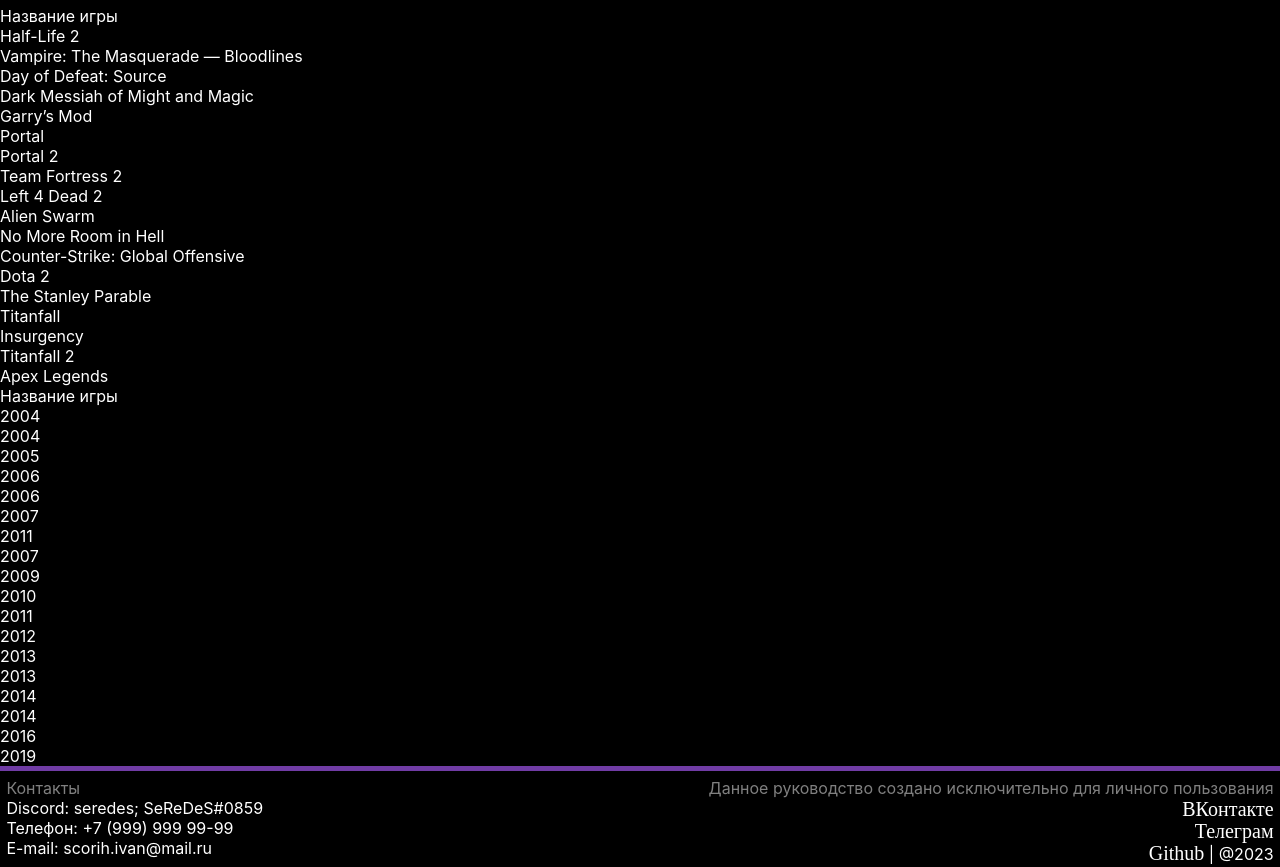
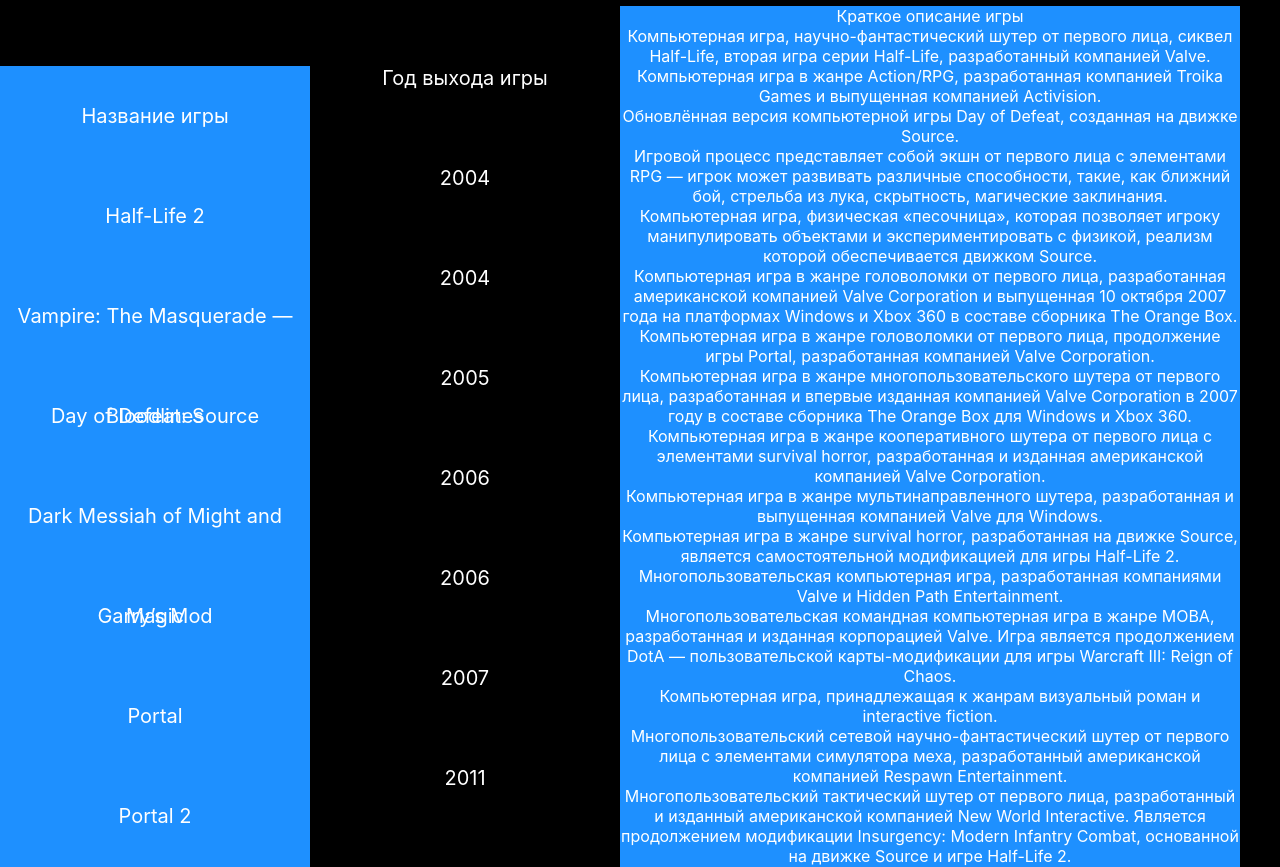
Before and after one commit to Scorih/PRW2_SIA, a React (Create React App) app: page /home_page in a window 1280 px wide. Shown: the part 1380-2247 px from the top of the page. Built offline with nearby package versions, Linux system fonts and the light colour scheme.

Commit message:
Сохранил наработки таблицы

```diff
--- a/src/pages/home_page/index.jsx
+++ b/src/pages/home_page/index.jsx
@@ -15,47 +15,70 @@ const HomePage = () => {
               Долгие годы жизни движка и большое число его любителей создали огромную базу в виде подробной документации.</div>
             <div className="popimg"><img src={'./assets/images/charts.png'} style={{width:100+"%"}} alt="charts" /></div>
         </div>
-        <div className='firstLineTable'>
-            <div>Название игры</div>
-            <div>Half-Life 2</div>
-            <div>Vampire: The Masquerade — Bloodlines</div>
-            <div>Day of Defeat: Source</div>
-            <div>Dark Messiah of Might and Magic</div>
-            <div>Garry’s Mod</div>
-            <div>Portal</div>
-            <div>Portal 2</div>
-            <div>Team Fortress 2</div>
-            <div>Left 4 Dead 2</div>
-            <div>Alien Swarm</div>
-            <div>No More Room in Hell</div>
-            <div>Counter-Strike: Global Offensive</div>
-            <div>Dota 2</div>
-            <div>The Stanley Parable</div>
-            <div>Titanfall</div>
-            <div>Insurgency</div>
-            <div>Titanfall 2</div>
-            <div>Apex Legends</div>
-        </div>
-        <div className='secondLineTable'>
-            <div>Название игры</div>
-            <div>2004</div>
-            <div>2004</div>
-            <div>2005</div>
-            <div>2006</div>
-            <div>2006</div>
-            <div>2007</div>
-            <div>2011</div>
-            <div>2007</div>
-            <div>2009</div>
-            <div>2010</div>
-            <div>2011</div>
-            <div>2012</div>
-            <div>2013</div>
-            <div>2013</div>
-            <div>2014</div>
-            <div>2014</div>
-            <div>2016</div>
-            <div>2019</div>
+        <div className='table'>
+            <div className='firstLineTable'>
+                <div className='smallGrid'>Название игры</div>
+                <div className='smallGrid'>Half-Life 2</div>
+                <div className='smallGrid'>Vampire: The Masquerade — Bloodlines</div>
+                <div className='smallGrid'>Day of Defeat: Source</div>
+                <div className='smallGrid'>Dark Messiah of Might and Magic</div>
+                <div className='smallGrid'>Garry’s Mod</div>
+                <div className='smallGrid'>Portal</div>
+                <div className='smallGrid'>Portal 2</div>
+                <div className='smallGrid'>Team Fortress 2</div>
+                <div className='smallGrid'>Left 4 Dead 2</div>
+                <div className='smallGrid'>Alien Swarm</div>
+                <div className='smallGrid'>No More Room in Hell</div>
+                <div className='smallGrid'>Counter-Strike: Global Offensive</div>
+                <div className='smallGrid'>Dota 2</div>
+                <div className='smallGrid'>The Stanley Parable</div>
+                <div className='smallGrid'>Titanfall</div>
+                <div className='smallGrid'>Insurgency</div>
+                <div className='smallGrid'>Titanfall 2</div>
+                <div className='smallGrid'>Apex Legends</div>
+            </div>
+            <div className='secondLineTable'>
+                <div className='smallGrid'>Год выхода игры</div>
+                <div className='smallGrid'>2004</div>
+                <div className='smallGrid'>2004</div>
+                <div className='smallGrid'>2005</div>
+                <div className='smallGrid'>2006</div>
+                <div className='smallGrid'>2006</div>
+                <div className='smallGrid'>2007</div>
+                <div className='smallGrid'>2011</div>
+                <div className='smallGrid'>2007</div>
+                <div className='smallGrid'>2009</div>
+                <div className='smallGrid'>2010</div>
+                <div className='smallGrid'>2011</div>
+                <div className='smallGrid'>2012</div>
+                <div className='smallGrid'>2013</div>
+                <div className='smallGrid'>2013</div>
+                <div className='smallGrid'>2014</div>
+                <div className='smallGrid'>2014</div>
+                <div className='smallGrid'>2016</div>
+                <div className='smallGrid'>2019</div>
+            </div>
+            <div className='thirdLineTable'>
+                <div>Краткое описание игры</div>
+                <div>Компьютерная игра, научно-фантастический шутер от первого лица, сиквел Half-Life, вторая игра серии Half-Life, разработанный компанией Valve.</div>
+                <div>Компьютерная игра в жанре Action/RPG, разработанная компанией Troika Games и выпущенная компанией Activision.</div>
+                <div>Обновлённая версия компьютерной игры Day of Defeat, созданная на движке Source.</div>
+                <div>Игровой процесс представляет собой экшн от первого лица c элементами RPG — игрок может развивать различные способности, такие, как ближний бой, стрельба из лука, скрытность, магические заклинания.</div>
+                <div>Компьютерная игра, физическая «песочница», которая позволяет игроку манипулировать объектами и экспериментировать с физикой, реализм которой обеспечивается движком Source.</div>
+                <div>Компьютерная игра в жанре головоломки от первого лица, разработанная американской компанией Valve Corporation и выпущенная 10 октября 2007 года на платформах Windows и Xbox 360 в составе сборника The Orange Box.</div>
+                <div>Компьютерная игра в жанре головоломки от первого лица, продолжение игры Portal, разработанная компанией Valve Corporation.</div>
+                <div>Компьютерная игра в жанре многопользовательского шутера от первого лица, разработанная и впервые изданная компанией Valve Corporation в 2007 году в составе сборника The Orange Box для Windows и Xbox 360.</div>
+                <div>Компьютерная игра в жанре кооперативного шутера от первого лица с элементами survival horror, разработанная и изданная американской компанией Valve Corporation.</div>
+                <div>Компьютерная игра в жанре мультинаправленного шутера, разработанная и выпущенная компанией Valve для Windows.</div>
+                <div>Компьютерная игра в жанре survival horror, разработанная на движке Source, является самостоятельной модификацией для игры Half-Life 2.</div>
+                <div>Многопользовательская компьютерная игра, разработанная компаниями Valve и Hidden Path Entertainment.</div>
+                <div>Многопользовательская командная компьютерная игра в жанре MOBA, разработанная и изданная корпорацией Valve. Игра является продолжением DotA — пользовательской карты-модификации для игры Warcraft III: Reign of Chaos.</div>
+                <div>Компьютерная игра, принадлежащая к жанрам визуальный роман и interactive fiction.</div>
+                <div>Многопользовательский сетевой научно-фантастический шутер от первого лица с элементами симулятора меха, разработанный американской компанией Respawn Entertainment.</div>
+                <div>Многопользовательский тактический шутер от первого лица, разработанный и изданный американской компанией New World Interactive. Является продолжением модификации Insurgency: Modern Infantry Combat, основанной на движке Source и игре Half-Life 2.</div>
+                <div>Компьютерная игра в жанре шутера от первого лица с элементами симулятора меха, разработанная компанией Respawn Entertainment и изданная Electronic Arts.</div>
+                <div>Компьютерная игра в жанре многопользовательского геройского шутера от первого лица и королевской битвы, разработанная американской студией Respawn Entertainment и выпущенная компанией Electronic Arts.</div>
+            </div>
         </div>
     </div>
 }
--- a/src/pages/home_page/style.scss
+++ b/src/pages/home_page/style.scss
@@ -1,12 +1,16 @@
 .home_page {
     background-color: black;
     color: white;
+    border-bottom: solid 5px #703CA5;
+    position: flex;
 
     .text-and-image1 {
+        flex: 1;
         border-bottom: solid 5px #703CA5;
     }
 
     h3 {
+        flex: 1;
         position: absolute;
         left: 5%;
         right: 5%;
@@ -18,12 +22,14 @@
     }
 
     .popimg {
+        flex: 1;
         margin-left: 15%;
         margin-right: 15%;
         margin-bottom: 66px;
     }
 
     .popUpText {
+        flex: 1;
         margin-top: 1%;
         text-align: center;
         width: 100+"%";
@@ -32,6 +38,7 @@
     }
 
     .poptext {
+        flex: 1;
         margin-top: 1%;
         margin-right: 15%;
         margin-left: 15%;
@@ -39,5 +46,50 @@
         width: 100+"%";
         font-size: 22px;
     }
-    border-bottom: solid 5px #703CA5;
+
+    .table {
+        width: 100%;
+        position: relative;
+        height: 2000px;
+
+    }
+
+    .firstLineTable {
+        position: absolute;
+        line-height: 100px; /*Высота строки + верт. центрирования текста*/
+        background: dodgerblue;
+        color: white;
+        margin-top: 60px;
+        width: 310px; /*Фиксируем ширину блока*/
+        margin-right: 10px;
+        text-align: center; /*Центрируем текст по горизонтали*/
+    }
+
+    .secondLineTable {
+        left: 310px;
+        position: absolute;
+
+        background: black;
+        color: white;
+        margin-top: 60px;
+        width: 310px; /*Фиксируем ширину блока*/
+        margin-right: 10px;
+        text-align: center; /*Центрируем текст по горизонтали*/
+    }
+
+    .thirdLineTable {
+        left: 620px;
+        position: absolute;
+        background: dodgerblue;
+        color: white;
+        width: 620px; /*Фиксируем ширину блока*/
+        text-align: center; /*Центрируем текст по горизонтали*/
+    }
+
+    .smallGrid {
+        width: 310px;
+        height: 100px;
+        font-size: 20px;
+    }
+
 }
```
